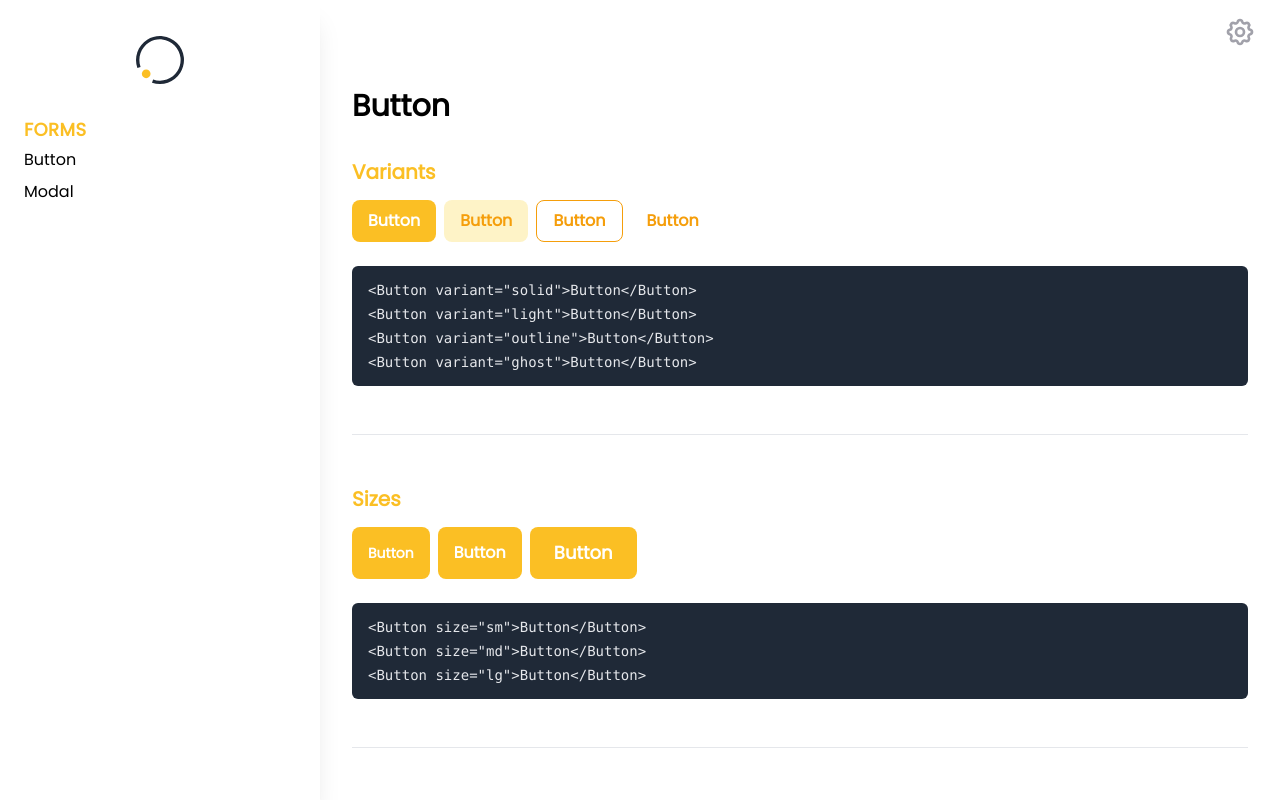
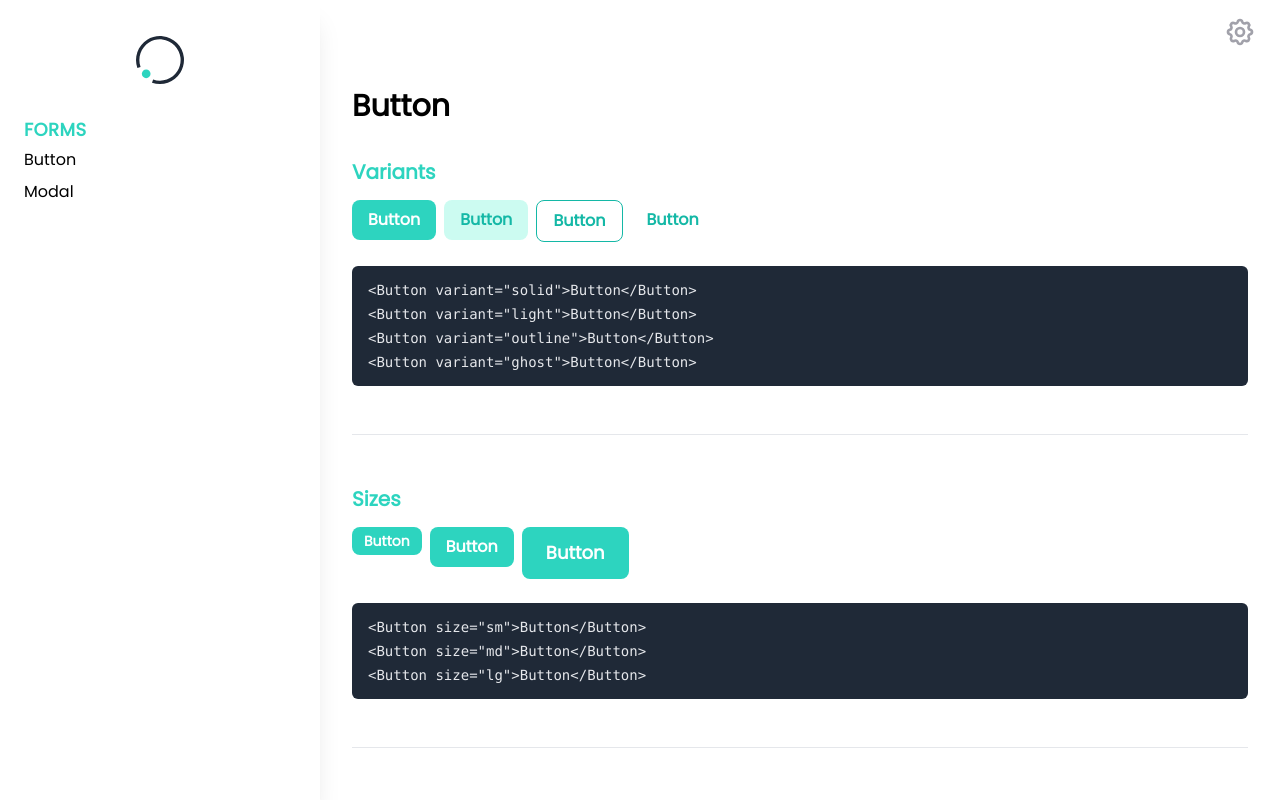
Before and after one commit to onivue/onivue-ui, a Next.js app: page /comp/button in a window 1280 px wide. Shown: the top 800 px of the page. Built offline with nearby package versions, Linux system fonts and the light colour scheme.

Commit message:
mini improvements

```diff
--- a/components/Button/Button.tsx
+++ b/components/Button/Button.tsx
@@ -38,11 +38,11 @@ const Button = React.forwardRef<HTMLButtonElement, ButtonProps>(
                 type="button"
                 disabled={disabled}
                 className={classNames(
-                    'inline-flex items-center px-4 py-2 font-semibold',
+                    'inline-flex h-fit items-center font-semibold',
                     'rounded-lg ',
                     'focus:outline-none focus-visible:ring focus-visible:ring-primary-500',
                     'transition-colors duration-75',
-                    'disabled:opacity-60',
+                    'disabled:cursor-not-allowed disabled:opacity-60',
                     [
                         size === 'sm' && 'px-3 py-1 text-sm',
                         size === 'md' && 'px-4 py-2 text-base',
@@ -77,7 +77,7 @@ const Button = React.forwardRef<HTMLButtonElement, ButtonProps>(
                         ],
                     ],
                     //#endregion  //*======== Variants ===========
-                    'disabled:cursor-not-allowed',
+
                     loading &&
                         'relative text-transparent transition-none hover:text-transparent disabled:cursor-wait',
                     className,
--- a/components/Modal/Modal.tsx
+++ b/components/Modal/Modal.tsx
@@ -3,6 +3,7 @@ import classNames from 'classnames'
 import { Dialog, Transition } from '@headlessui/react'
 import React, { Fragment, useRef } from 'react'
 import { HiOutlineExclamation, HiOutlineInformationCircle, HiOutlinePencilAlt, HiX } from 'react-icons/hi'
+import Button from '../Button/Button'
 
 type ModalProps = {
     title: 'string'
@@ -77,22 +78,23 @@ export default function Modal({
                                 <div className=" dark:bg-dark-100 p-6 dark:text-white">
                                     <div className="items-center sm:flex">
                                         {/* //! -----------------------ICON--------------------------------- */}
-
-                                        {variant === 'warning' && (
+                                        {[
+                                            variant === 'warning' && (
                                                 <div className="mx-auto flex h-12 w-12 flex-shrink-0 items-center justify-center rounded-full bg-red-100 sm:mx-0 sm:mr-4 sm:h-10 sm:w-10">
                                                     <HiOutlineExclamation className="h-6 w-6 text-red-600" />
                                                 </div>
-                                        )}
-                                        {variant === 'info' && (
+                                            ),
+                                            variant === 'info' && (
                                                 <div className="mx-auto flex h-12 w-12 flex-shrink-0 items-center justify-center rounded-full bg-blue-100 sm:mx-0 sm:mr-4 sm:h-10 sm:w-10">
                                                     <HiOutlineInformationCircle className="h-6 w-6 text-blue-600" />
                                                 </div>
-                                        )}
-                                        {variant === 'edit' && (
+                                            ),
+                                            variant === 'edit' && (
                                                 <div className="mx-auto flex h-12 w-12 flex-shrink-0 items-center justify-center rounded-full bg-primary-100 sm:mx-0 sm:mr-4 sm:h-10 sm:w-10">
                                                     <HiOutlinePencilAlt className="h-6 w-6 text-primary-600" />
                                                 </div>
-                                        )}
+                                            ),
+                                        ]}
                                         {/* //! -----------------------TITLE--------------------------------- */}
                                         <Dialog.Title
                                             as="h3"
@@ -106,33 +108,17 @@ export default function Modal({
                                 </div>
                                 {/* //! -----------------------FOOTER--------------------------------- */}
                                 {(onSubmit || onCancel) && (
-                                    <div className="px-4 py-3 sm:flex sm:flex-row-reverse sm:px-6">
+                                    <div className="gap-2 px-4 py-3 sm:flex sm:flex-row-reverse sm:px-6">
                                         {onSubmit && (
-                                            <button
-                                                type="button"
-                                                className={classNames(
-                                                    'inline-flex w-full justify-center rounded-md border border-transparent  px-4 py-2 text-base font-medium text-white shadow-sm  focus:outline-none focus:ring-2  focus:ring-offset-2 sm:ml-3 sm:w-auto sm:text-sm',
-                                                    variant === 'warning' &&
-                                                        'bg-red-600 hover:bg-red-700 focus:ring-red-500',
-                                                    variant === 'info' &&
-                                                        'bg-blue-600 hover:bg-blue-700 focus:ring-blue-500',
-                                                    variant === 'edit' &&
-                                                        'bg-primary-600 hover:bg-primary-700 focus:ring-primary-500',
-                                                )}
-                                                onClick={onSubmit}
-                                            >
+                                            <Button variant="solid" onClick={onSubmit}>
                                                 Submit
-                                            </button>
+                                            </Button>
                                         )}
 
                                         {onCancel && (
-                                            <button
-                                                type="button"
-                                                className="mt-3 inline-flex w-full justify-center rounded-md border border-gray-300 bg-white px-4 py-2 text-base font-medium text-gray-700 shadow-sm hover:bg-gray-50 focus:outline-none focus:ring-2 focus:ring-primary-300 focus:ring-offset-2 sm:mt-0 sm:ml-3 sm:w-auto sm:text-sm"
-                                                onClick={onCancel}
-                                            >
+                                            <Button variant="ghost" onClick={onCancel}>
                                                 Cancel
-                                            </button>
+                                            </Button>
                                         )}
                                     </div>
                                 )}
--- a/tailwind.config.js
+++ b/tailwind.config.js
@@ -16,7 +16,7 @@ module.exports = {
             },
             colors: {
                 primary: {
-                    ...colors.amber,
+                    ...colors.teal,
                 },
             },
             typography(theme) {
```
Also changed, not shown: pages/comp/button.mdx (+0 -1 lines). Lines whose indentation alone changed are shown as unchanged.
